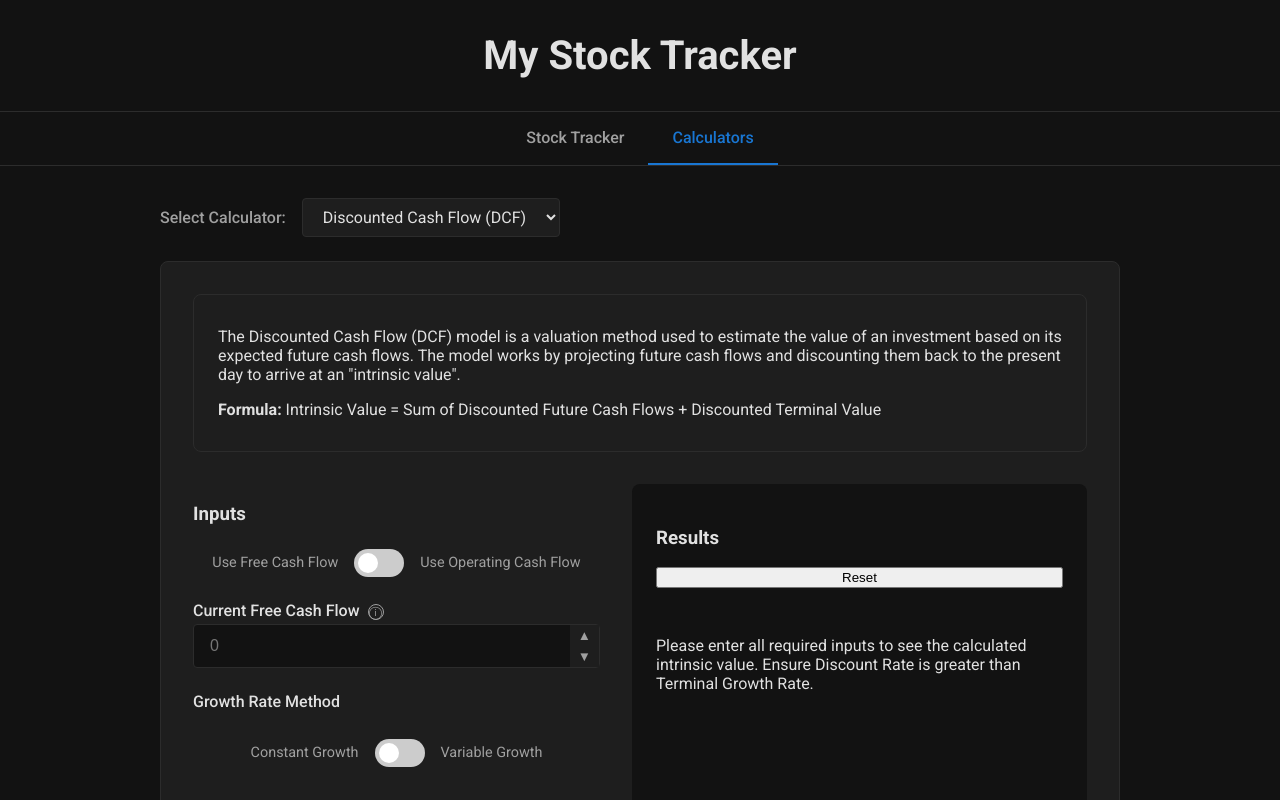
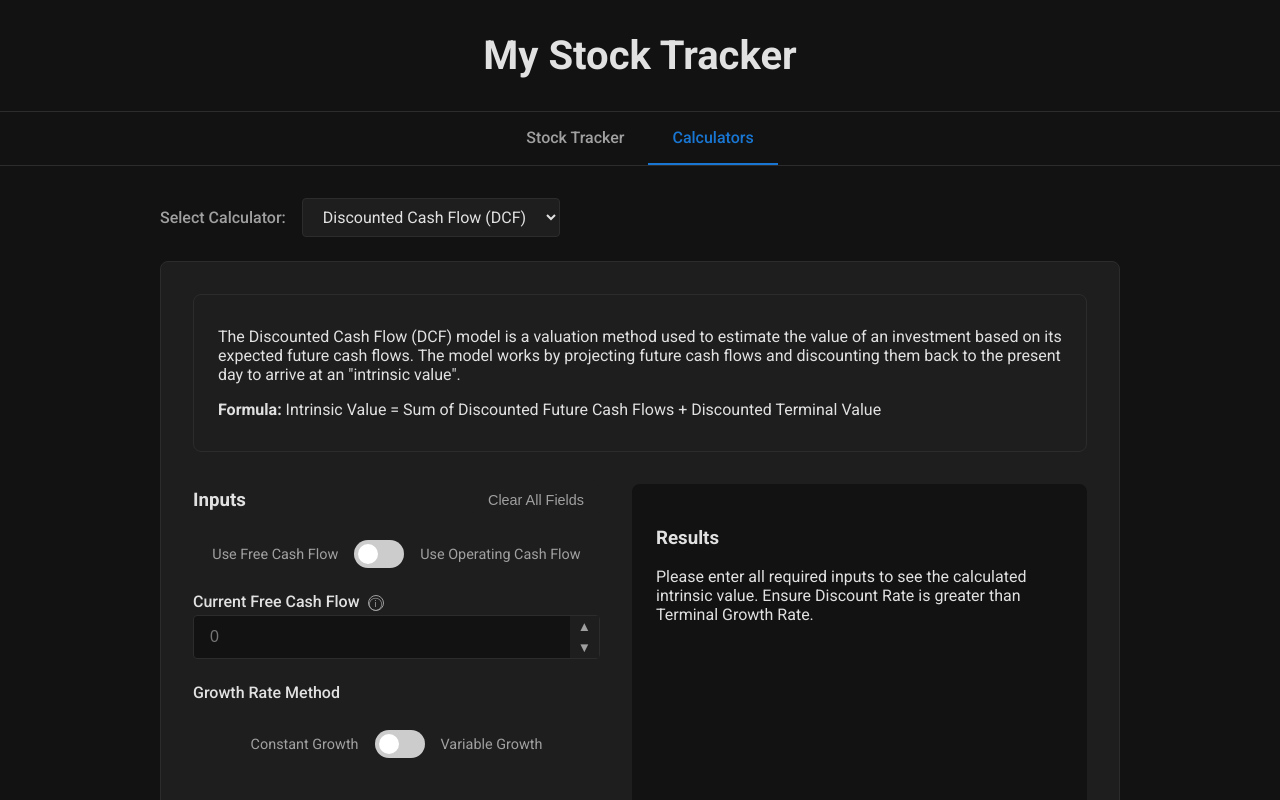
Before and after one commit to kes2401/stock-tracking-analysis-site, a React (Vite) app: page / in a window 1280 px wide. Both pictures are taken after a click on the button "Calculators". Shown: the top 800 px of the page. Built offline with nearby package versions, Linux system fonts and the light colour scheme.

Commit message:
adjust clear all fields button location and styling

```diff
--- a/src/calculators/BenGrahamCalculator.jsx
+++ b/src/calculators/BenGrahamCalculator.jsx
@@ -4,11 +4,17 @@ import NumberInput from '../components/NumberInput.jsx';
 import CalculatorDescription from '../components/CalculatorDescription.jsx';
 import FormattedNumberInput from '../components/FormattedNumberInput.jsx';
 import CalculatorOutput from '../components/CalculatorOutput.jsx';
+import '../components/ClearButton.css';
 
 function BenGrahamCalculator({ inputs, onInputChange, onReset }) {
   const inputsJsx = (
     <>
-      <h3>Inputs</h3>
+      <div className="inputs-header">
+        <h3>Inputs</h3>
+        <button onClick={onReset} className="clear-button">
+          Clear All Fields
+        </button>
+      </div>
       <FormattedNumberInput
         label="Earnings Per Share (EPS)"
         value={inputs.eps}
@@ -85,9 +91,6 @@ function BenGrahamCalculator({ inputs, onInputChange, onReset }) {
   const outputs = (
     <>
       <h3>Results</h3>
-      <button onClick={onReset} className="reset-button" style={{ width: '100%', marginBottom: '2rem' }}>
-        Reset
-      </button>
       {fairValue !== null ? (
         <CalculatorOutput
           title="Ben Graham Fair Value"
--- a/src/calculators/DcfCalculator.jsx
+++ b/src/calculators/DcfCalculator.jsx
@@ -6,6 +6,7 @@ import ToggleSwitch from '../components/ToggleSwitch.jsx';
 import CalculatorOutput from '../components/CalculatorOutput.jsx';
 import CagrTable from '../components/CagrTable.jsx';
 import MarginOfSafetyTable from '../components/MarginOfSafetyTable.jsx';
+import '../components/ClearButton.css';
 
 function DcfCalculator({ inputs, onInputChange, onReset }) {
   const handleCashFlowToggle = () => {
@@ -31,7 +32,12 @@ function DcfCalculator({ inputs, onInputChange, onReset }) {
 
   const inputsJsx = (
     <>
-      <h3>Inputs</h3>
+      <div className="inputs-header">
+        <h3>Inputs</h3>
+        <button onClick={onReset} className="clear-button">
+          Clear All Fields
+        </button>
+      </div>
       <ToggleSwitch
         isToggled={!inputs.useFcf}
         onToggle={handleCashFlowToggle}
@@ -318,9 +324,6 @@ function DcfCalculator({ inputs, onInputChange, onReset }) {
   const outputs = (
     <>
       <h3>Results</h3>
-      <button onClick={onReset} className="reset-button" style={{ width: '100%', marginBottom: '2rem' }}>
-        Reset
-      </button>
       {intrinsicValue !== null ? (
         <>
           <CalculatorOutput
--- a/src/calculators/MarginOfSafetyCalculator.jsx
+++ b/src/calculators/MarginOfSafetyCalculator.jsx
@@ -3,6 +3,7 @@ import CalculatorLayout from '../components/CalculatorLayout.jsx';
 import CalculatorDescription from '../components/CalculatorDescription.jsx';
 import FormattedNumberInput from '../components/FormattedNumberInput.jsx';
 import CalculatorOutput from '../components/CalculatorOutput.jsx';
+import '../components/ClearButton.css';
 
 function MarginOfSafetyCalculator({ inputs, onInputChange, onReset }) {
   const [isLoading, setIsLoading] = useState(false);
@@ -15,7 +16,12 @@ function MarginOfSafetyCalculator({ inputs, onInputChange, onReset }) {
 
   const inputsJsx = (
     <>
-      <h3>Inputs</h3>
+      <div className="inputs-header">
+        <h3>Inputs</h3>
+        <button onClick={onReset} className="clear-button">
+          Clear All Fields
+        </button>
+      </div>
       <FormattedNumberInput
         label="Market Cap"
         value={inputs.marketCap}
@@ -136,9 +142,6 @@ function MarginOfSafetyCalculator({ inputs, onInputChange, onReset }) {
         <button onClick={handleSubmit} disabled={isLoading || !isFormValid} className="calculate-button">
           {isLoading ? 'Calculating...' : 'Calculate Margin of Safety'}
         </button>
-        <button onClick={onReset} className="reset-button">
-          Reset
-        </button>
       </div>
       {!isFormValid && !isLoading && (
         <p style={{ color: 'var(--on-surface-secondary-color)', marginTop: '1rem', fontSize: '0.9rem' }}>
--- a/src/calculators/PeterLynchCalculator.jsx
+++ b/src/calculators/PeterLynchCalculator.jsx
@@ -4,11 +4,17 @@ import NumberInput from '../components/NumberInput.jsx';
 import CalculatorDescription from '../components/CalculatorDescription.jsx';
 import FormattedNumberInput from '../components/FormattedNumberInput.jsx';
 import CalculatorOutput from '../components/CalculatorOutput.jsx';
+import '../components/ClearButton.css';
 
 function PeterLynchCalculator({ inputs, onInputChange, onReset }) {
   const inputsJsx = (
     <>
-      <h3>Inputs</h3>
+      <div className="inputs-header">
+        <h3>Inputs</h3>
+        <button onClick={onReset} className="clear-button">
+          Clear All Fields
+        </button>
+      </div>
       <FormattedNumberInput
         label="Earnings Per Share (EPS)"
         description="Can be found on the income statement."
@@ -76,9 +82,6 @@ function PeterLynchCalculator({ inputs, onInputChange, onReset }) {
   const outputs = (
     <>
       <h3>Results</h3>
-      <button onClick={onReset} className="reset-button" style={{ width: '100%', marginBottom: '2rem' }}>
-        Reset
-      </button>
       {fairValue !== null ? (
         <CalculatorOutput
           title="Peter Lynch Fair Value"
--- a/src/calculators/PriceToFcfCalculator.jsx
+++ b/src/calculators/PriceToFcfCalculator.jsx
@@ -4,11 +4,17 @@ import CalculatorDescription from '../components/CalculatorDescription.jsx';
 import FormattedNumberInput from '../components/FormattedNumberInput.jsx';
 import SliderInput from '../components/SliderInput.jsx';
 import CalculatorOutput from '../components/CalculatorOutput.jsx';
+import '../components/ClearButton.css';
 
 function PriceToFcfCalculator({ inputs, onInputChange, onReset }) {
   const inputsJsx = (
     <>
-      <h3>Inputs</h3>
+      <div className="inputs-header">
+        <h3>Inputs</h3>
+        <button onClick={onReset} className="clear-button">
+          Clear All Fields
+        </button>
+      </div>
       <FormattedNumberInput
         label="Free Cash Flow (FCF)"
         value={inputs.fcf}
@@ -83,9 +89,6 @@ function PriceToFcfCalculator({ inputs, onInputChange, onReset }) {
   const outputs = (
     <>
       <h3>Results</h3>
-      <button onClick={onReset} className="reset-button" style={{ width: '100%', marginBottom: '2rem' }}>
-        Reset
-      </button>
       {targetBuyPrice !== null ? (
         <CalculatorOutput
           title="Target Buy Price"
--- a/src/calculators/RuleOneCalculator.jsx
+++ b/src/calculators/RuleOneCalculator.jsx
@@ -4,11 +4,17 @@ import NumberInput from '../components/NumberInput.jsx';
 import CalculatorDescription from '../components/CalculatorDescription.jsx';
 import FormattedNumberInput from '../components/FormattedNumberInput.jsx';
 import CalculatorOutput from '../components/CalculatorOutput.jsx';
+import '../components/ClearButton.css';
 
 function RuleOneCalculator({ inputs, onInputChange, onReset }) {
   const inputsJsx = (
     <>
-      <h3>Inputs</h3>
+      <div className="inputs-header">
+        <h3>Inputs</h3>
+        <button onClick={onReset} className="clear-button">
+          Clear All Fields
+        </button>
+      </div>
       <FormattedNumberInput
         label="Current EPS"
         value={inputs.eps}
@@ -105,9 +111,6 @@ function RuleOneCalculator({ inputs, onInputChange, onReset }) {
   const outputs = (
     <>
       <h3>Results</h3>
-      <button onClick={onReset} className="reset-button" style={{ width: '100%', marginBottom: '2rem' }}>
-        Reset
-      </button>
       {fairValue !== null ? (
         <>
           <CalculatorOutput
--- a/src/calculators/TenCapCalculator.jsx
+++ b/src/calculators/TenCapCalculator.jsx
@@ -5,6 +5,7 @@ import CalculatorDescription from '../components/CalculatorDescription.jsx';
 import FormattedNumberInput from '../components/FormattedNumberInput.jsx';
 import CalculatorOutput from '../components/CalculatorOutput.jsx';
 import ToggleSwitch from '../components/ToggleSwitch.jsx';
+import '../components/ClearButton.css';
 
 function TenCapCalculator({ inputs, onInputChange, onReset }) {
   const handleToggle = () => {
@@ -13,7 +14,12 @@ function TenCapCalculator({ inputs, onInputChange, onReset }) {
 
   const inputsJsx = (
     <>
-      <h3>Inputs</h3>
+      <div className="inputs-header">
+        <h3>Inputs</h3>
+        <button onClick={onReset} className="clear-button">
+          Clear All Fields
+        </button>
+      </div>
       <FormattedNumberInput
         label="Net Income"
         value={inputs.netIncome}
@@ -127,9 +133,6 @@ function TenCapCalculator({ inputs, onInputChange, onReset }) {
   const outputs = (
     <>
       <h3>Results</h3>
-      <button onClick={onReset} className="reset-button" style={{ width: '100%', marginBottom: '2rem' }}>
-        Reset
-      </button>
       {ownerEarnings !== null ? (
         <>
           <CalculatorOutput title="Owner Earnings" value={ownerEarnings} isInteger={true} />
--- /dev/null
+++ b/src/components/ClearButton.css
@@ -0,0 +1,30 @@
+.inputs-header {
+    display: flex;
+    justify-content: space-between;
+    align-items: center;
+    flex-wrap: wrap;
+    gap: 1rem; /* Add gap for when it wraps */
+    margin-bottom: 1.5rem; /* Space below the header/button row */
+}
+
+.inputs-header h3 {
+    margin: 0; /* Remove default h3 margin */
+}
+
+.clear-button {
+    background-color: var(--surface-color);
+    color: var(--on-surface-secondary-color);
+    border: 1px solid var(--outline-color);
+    padding: 0.5rem 1rem;
+    border-radius: 6px;
+    cursor: pointer;
+    font-size: 0.9rem;
+    font-weight: 500;
+    transition: background-color 0.2s ease, color 0.2s ease;
+    white-space: nowrap; /* Prevent text from wrapping inside the button */
+}
+
+.clear-button:hover {
+    background-color: var(--surface-variant-color);
+    color: var(--on-surface-color);
+}
```
